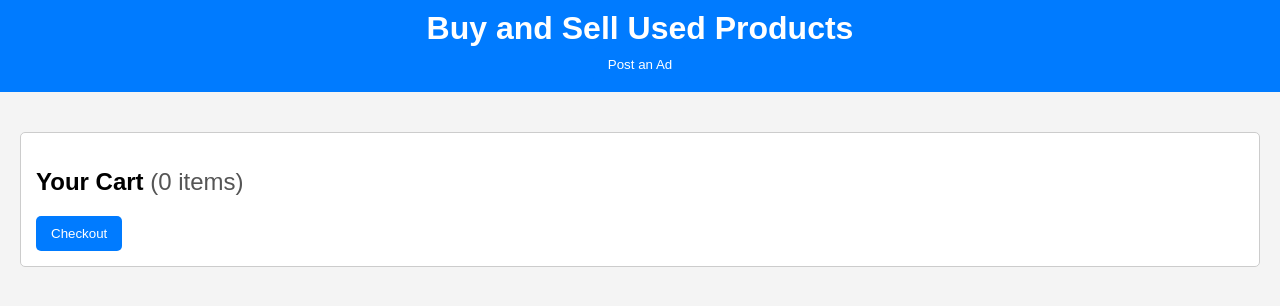
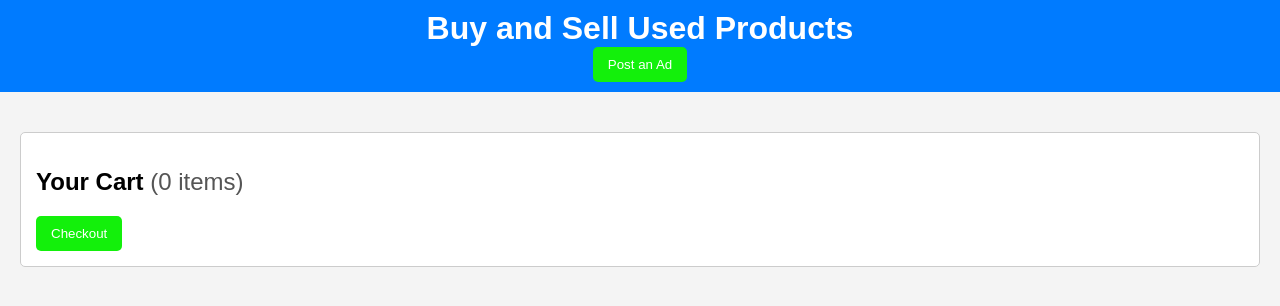
Before and after one commit to sanjayduce/Index, a plain HTML site: page online/index.html in a window 1280 px wide. Drawn offline with Linux system fonts and the light colour scheme.

Commit message:
Update style.css

```diff
--- a/online/style.css
+++ b/online/style.css
@@ -19,7 +19,7 @@ h1 {
 
 /* Button Styles */
 button {
-    background-color: #007BFF;
+    background-color: #13f00b;
     color: white;
     border: none;
     padding: 10px 15px;
```
